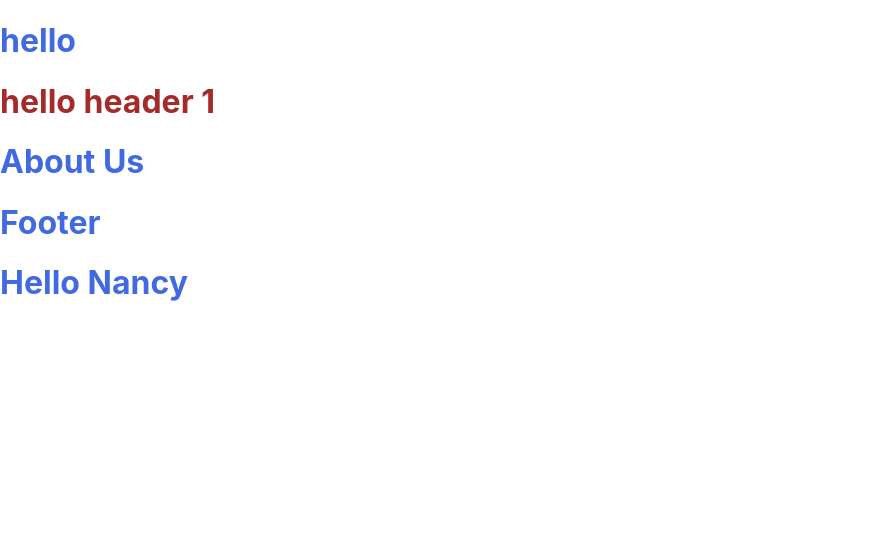
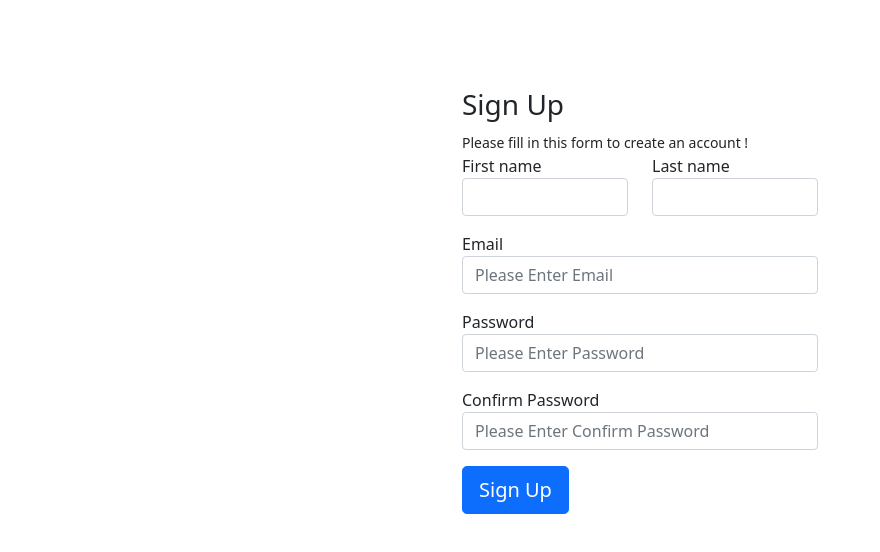
Before and after one commit to nayansi29/reactjsPractice, a JavaScript app: page / in a window 1280 px wide. Shown: the top 552 px of the page, without its empty margins (0-880 px from the left). Built offline with nearby package versions, Linux system fonts and the light colour scheme.

Commit message:
added form.js

```diff
--- a/public/index.html
+++ b/public/index.html
@@ -24,6 +24,7 @@
       work correctly both with client-side routing and a non-root public URL.
       Learn how to configure a non-root public URL by running `npm run build`.
     -->
+    <link href="https://cdn.jsdelivr.net/npm/bootstrap@5.1.3/dist/css/bootstrap.min.css" rel="stylesheet" integrity="sha384-1BmE4kWBq78iYhFldvKuhfTAU6auU8tT94WrHftjDbrCEXSU1oBoqyl2QvZ6jIW3" crossorigin="anonymous">
     <title>React App</title>
   </head>
   <body>
@@ -39,5 +40,6 @@
       To begin the development, run `npm start` or `yarn start`.
       To create a production bundle, use `npm run build` or `yarn build`.
     -->
+    <script src="https://cdn.jsdelivr.net/npm/bootstrap@5.1.3/dist/js/bootstrap.bundle.min.js" integrity="sha384-ka7Sk0Gln4gmtz2MlQnikT1wXgYsOg+OMhuP+IlRH9sENBO0LRn5q+8nbTov4+1p" crossorigin="anonymous"></script>
   </body>
 </html>
--- a/src/App.js
+++ b/src/App.js
@@ -1,15 +1,12 @@
-import Header from "./components/Header";
-import Footer from "./components/Footer";
-import About from "./components/About";
-
+// import Header from "./components/Header";
+// import Footer from "./components/Footer";
+// import About from "./components/About";
+  import Form  from "./components/Form";
 function App(){
 
     return <>
 
-    <h1>hello</h1>
-    <Header title="header 1"/>
-    <About/>
-    <Footer/>
+    <Form  title="Please fill in this form to create an account !"/>
     </>
 }
 
--- /dev/null
+++ b/src/components/Form.js
@@ -0,0 +1,52 @@
+function  Form(props)
+{
+
+    return (<>
+    <div className="container mt-3">
+         <br/><br/><br/>
+         <div className="row">
+            <div className="col-lg-4"></div>
+            <div className="col-lg-4">
+               <form className="needs-validation"  id="myForm" method="post">
+                  <h3>Sign Up</h3>
+                  <small>{props.title}</small><br/>
+                  <div className="row">
+                     <div className="col-md-6 mb-3">
+                        <label for="firstName">First name</label>
+                        <input type="text" className="form-control" name="fname" id="fname" placeholder="" value="" />
+
+
+                     </div>
+                     <div className="col-md-6 mb-3">
+                        <label for="lastName">Last name</label>
+                        <input type="text" className="form-control" name="lname" id="lname" placeholder="" value=""/>
+
+                     </div>
+                  </div>
+                  <div className="mb-3">
+                     <label for="email">Email </label>
+                     <input type="text" className="form-control" name="email" id="email" placeholder="Please Enter Email"/>
+
+                  </div>
+                  <div className="mb-3">
+                     <label for="password">Password</label>
+                     <input type="password" className="form-control" name="pass" id="pass" placeholder="Please Enter Password"/>
+
+                  </div>
+                  <div className="mb-3">
+                     <label for="confirmpass"> Confirm Password</label>
+                     <input type="password" className="form-control" name="confrmpass" id="confrmpass" placeholder="Please Enter Confirm Password"/>
+
+                  </div>
+                  <button className="btn btn-primary btn-lg btn-block"  id="submit"  type="submit">Sign Up</button>
+               </form>
+            </div>
+            <div className="col-lg-4" >
+
+            </div>
+         </div>
+      </div>
+    </>);
+}
+
+export default Form;
--- a/src/index.css
+++ b/src/index.css
@@ -1,14 +1,13 @@
-body {
-  margin: 0;
-  font-family: -apple-system, BlinkMacSystemFont, 'Segoe UI', 'Roboto', 'Oxygen',
-    'Ubuntu', 'Cantarell', 'Fira Sans', 'Droid Sans', 'Helvetica Neue',
-    sans-serif;
-  -webkit-font-smoothing: antialiased;
-  -moz-osx-font-smoothing: grayscale;
-  color:royalblue;
-}
-
-code {
-  font-family: source-code-pro, Menlo, Monaco, Consolas, 'Courier New',
-    monospace;
-}
+.bd-placeholder-img {
+  font-size: 1.125rem;
+  text-anchor: middle;
+  -webkit-user-select: none;
+  -moz-user-select: none;
+  -ms-user-select: none;
+  user-select: none;
+  }
+  @media (min-width: 768px) {
+  .bd-placeholder-img-lg {
+  font-size: 3.5rem;
+  }
+  }
--- a/src/index.js
+++ b/src/index.js
@@ -2,10 +2,10 @@
 import ReactDOM from 'react-dom';
 import App from './App';
 import  './index.css';
-import Student from './Student';
+// import Student from './Student';
 
 ReactDOM.render(
 <><App/>
-<Student name="Nancy"/>
+{/* <Student name="Nancy"/> */}
 </>
 ,document.getElementById('root'));
```
